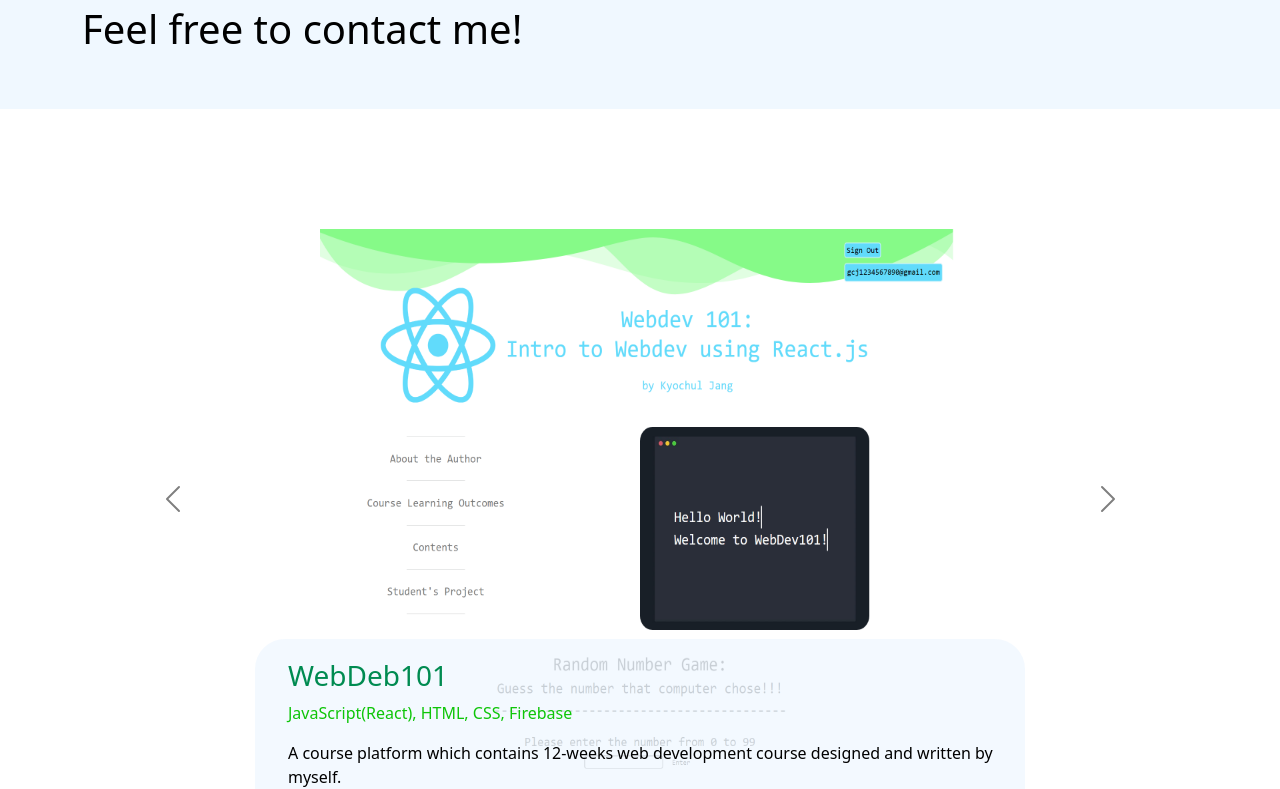
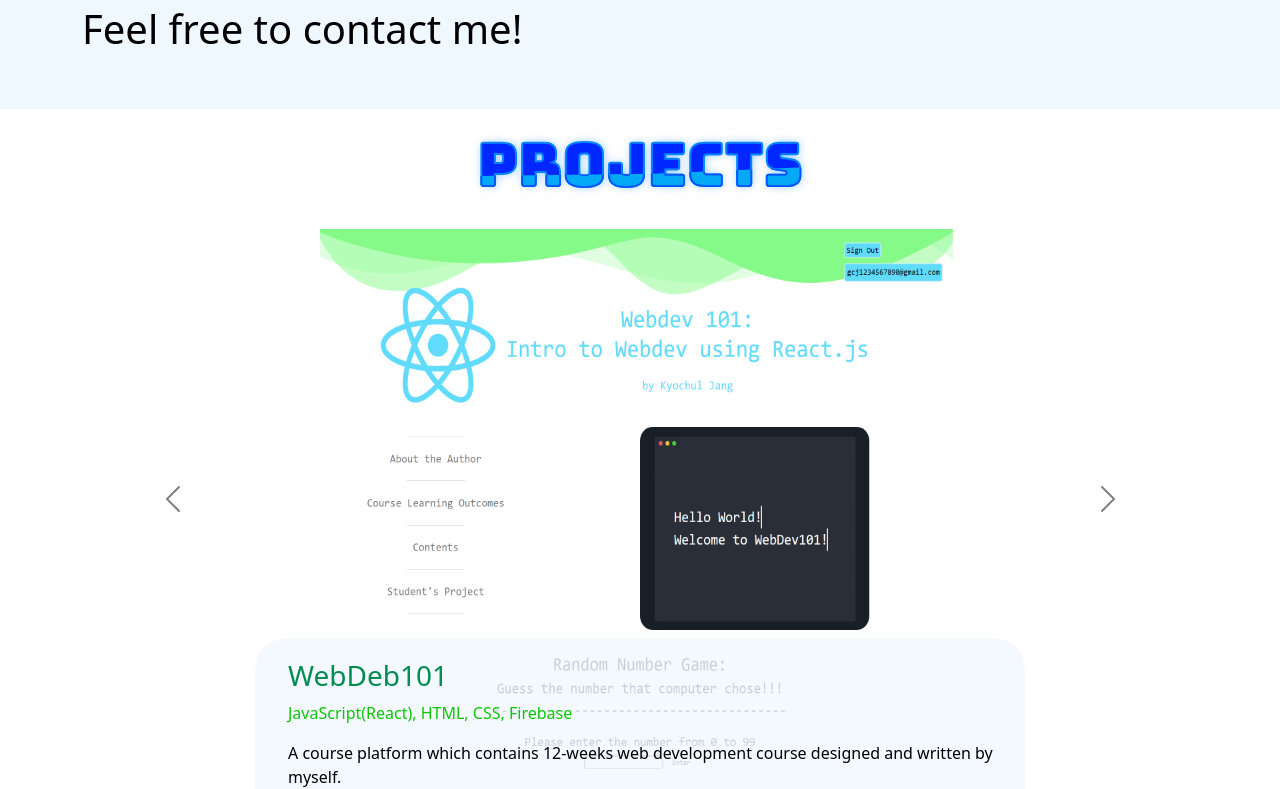
Before and after one commit to OfficerChul/kyochuldotcom, a React (Create React App) app: page /kyochuldotcom/portfolio in a window 1280 px wide. Shown: the part 2209-2998 px from the top of the page. Built offline with nearby package versions, Linux system fonts and the light colour scheme; a web font is replaced by a local one.

Commit message:
Fix Error

```diff
--- a/src/components/Contact/Contact.css
+++ b/src/components/Contact/Contact.css
@@ -227,11 +227,11 @@
     filter: brightness(1.5);
     font-family: 'Bungee', cursive;
     font-size: 20px;
-    margin-top: 100px;
+    /* margin-top: 100px; */
 }
 
 .wave-title1 {
-    margin-top: 100px;
+    /* margin-top: 100px; */
     color: #03a9f4;
     font-size: 20px;
     font-family: 'Bungee', cursive;
```
